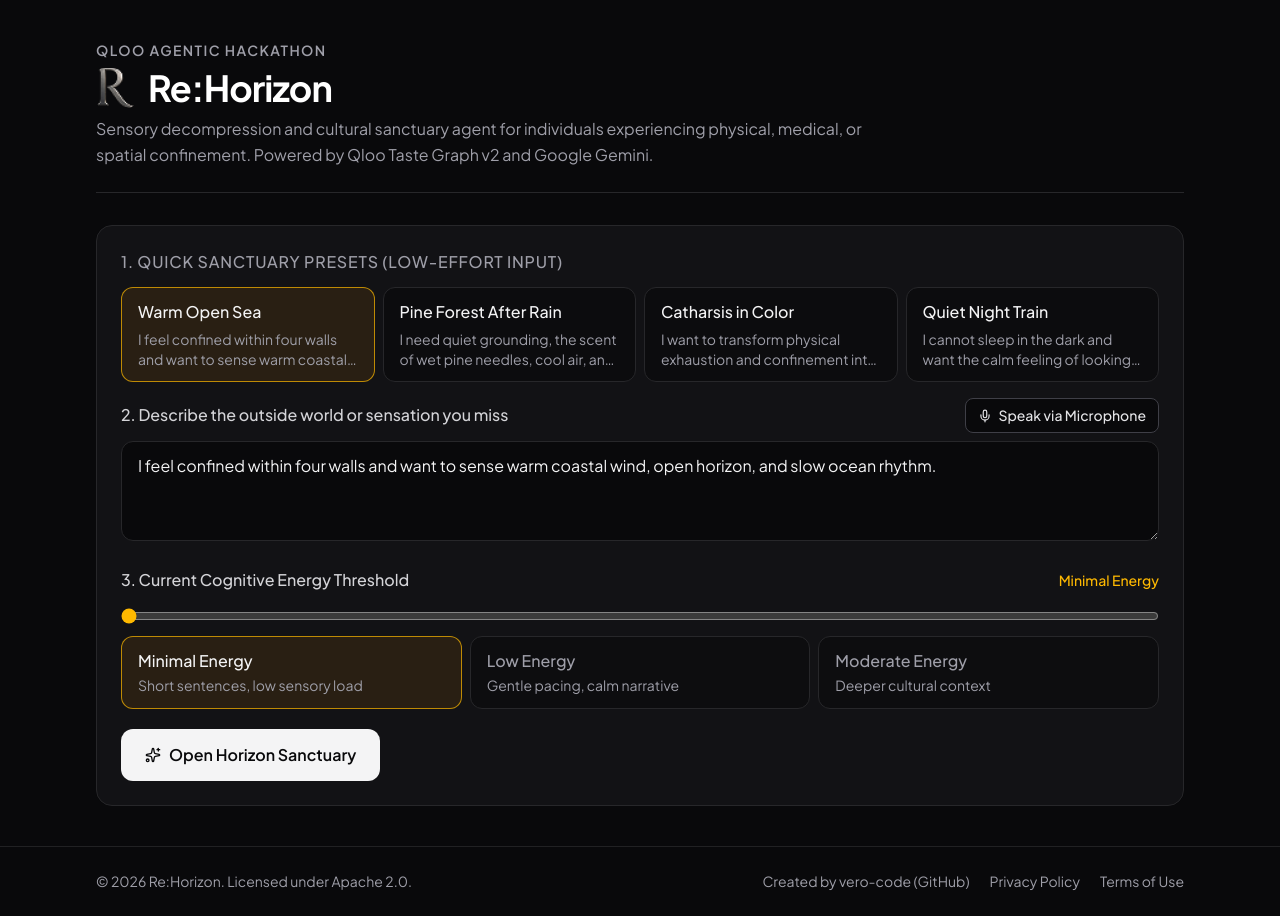
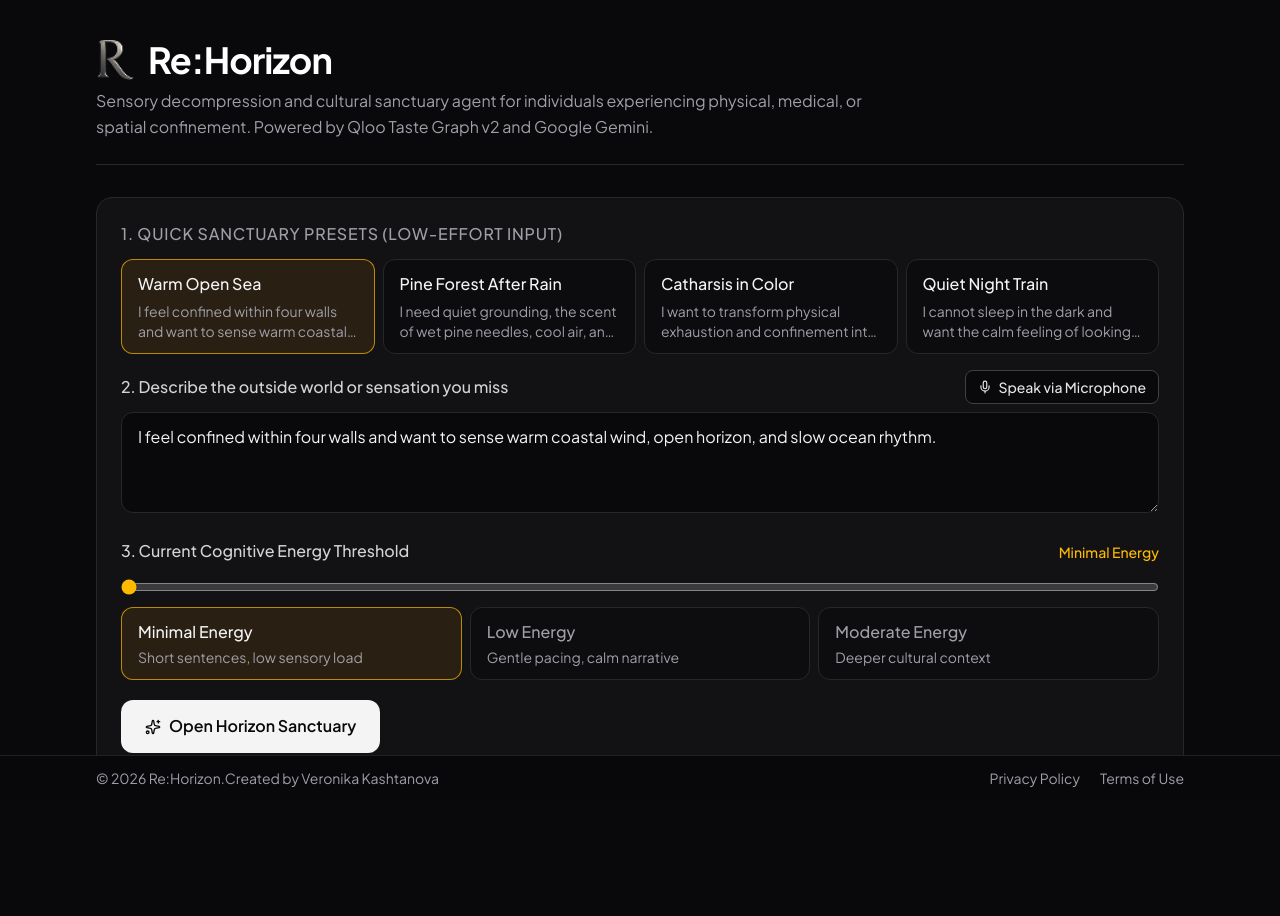
Before and after one commit to vero-code/re-horizon, a Next.js app: page / in a window 1280 px wide. After the commit the page ends 863 px from the top, so only its background shows below. Built offline with nearby package versions, Linux system fonts and the light colour scheme.

Commit message:
style: make footer sticky and always visible

```diff
--- a/src/app/page.tsx
+++ b/src/app/page.tsx
@@ -74,12 +74,9 @@
   };
 
   return (
-    <div className="min-h-screen bg-zinc-950 text-zinc-100">
+    <div className="bg-zinc-950 text-zinc-100">
       <main className="mx-auto max-w-6xl space-y-8 px-4 py-10 sm:px-6 lg:px-8">
         <header className="space-y-2 border-b border-zinc-800 pb-6">
-          <div className="text-xs font-semibold uppercase tracking-widest text-zinc-400">
-            Qloo Agentic Hackathon
-          </div>
           <div className="flex items-center gap-3">
             <Image
               src="/logo.png"
--- a/src/components/Footer.tsx
+++ b/src/components/Footer.tsx
@@ -3,21 +3,21 @@
 
 export function Footer() {
   return (
-    <footer className="mt-auto border-t border-zinc-800/80 bg-zinc-950 py-6 text-xs text-zinc-400">
-      <div className="mx-auto flex max-w-6xl flex-col items-center justify-between gap-3 px-4 sm:flex-row sm:px-6 lg:px-8">
+    <footer className="sticky bottom-0 z-30 mt-auto border-t border-zinc-800/80 bg-zinc-950/95 py-3 text-xs text-zinc-400 backdrop-blur-sm">
+      <div className="mx-auto flex max-w-6xl flex-col items-center justify-between gap-2 px-4 sm:flex-row sm:px-6 lg:px-8">
         <div>
           <span>&copy; {LEGAL_META.COPYRIGHT}</span>
-        </div>
-
-        <nav className="flex flex-wrap items-center gap-5">
           <a
             href={LEGAL_META.REPO_URL}
             target="_blank"
             rel="noopener noreferrer"
             className="transition hover:text-zinc-100"
           >
-            Created by {LEGAL_META.AUTHOR_HANDLE} (GitHub)
+            Created by {LEGAL_META.AUTHOR_HANDLE}
           </a>
+        </div>
+
+        <nav className="flex flex-wrap items-center gap-5">
           <Link href="/privacy" className="transition hover:text-zinc-100">
             Privacy Policy
           </Link>
--- a/src/constants/legal.ts
+++ b/src/constants/legal.ts
@@ -4,8 +4,8 @@
 }
 
 export const LEGAL_META = {
-  COPYRIGHT: "2026 Re:Horizon. Licensed under Apache 2.0.",
-  AUTHOR_HANDLE: "vero-code",
+  COPYRIGHT: "2026 Re:Horizon.",
+  AUTHOR_HANDLE: "Veronika Kashtanova",
   REPO_URL: "https://github.com/vero-code/re-horizon",
 } as const;
 
```
